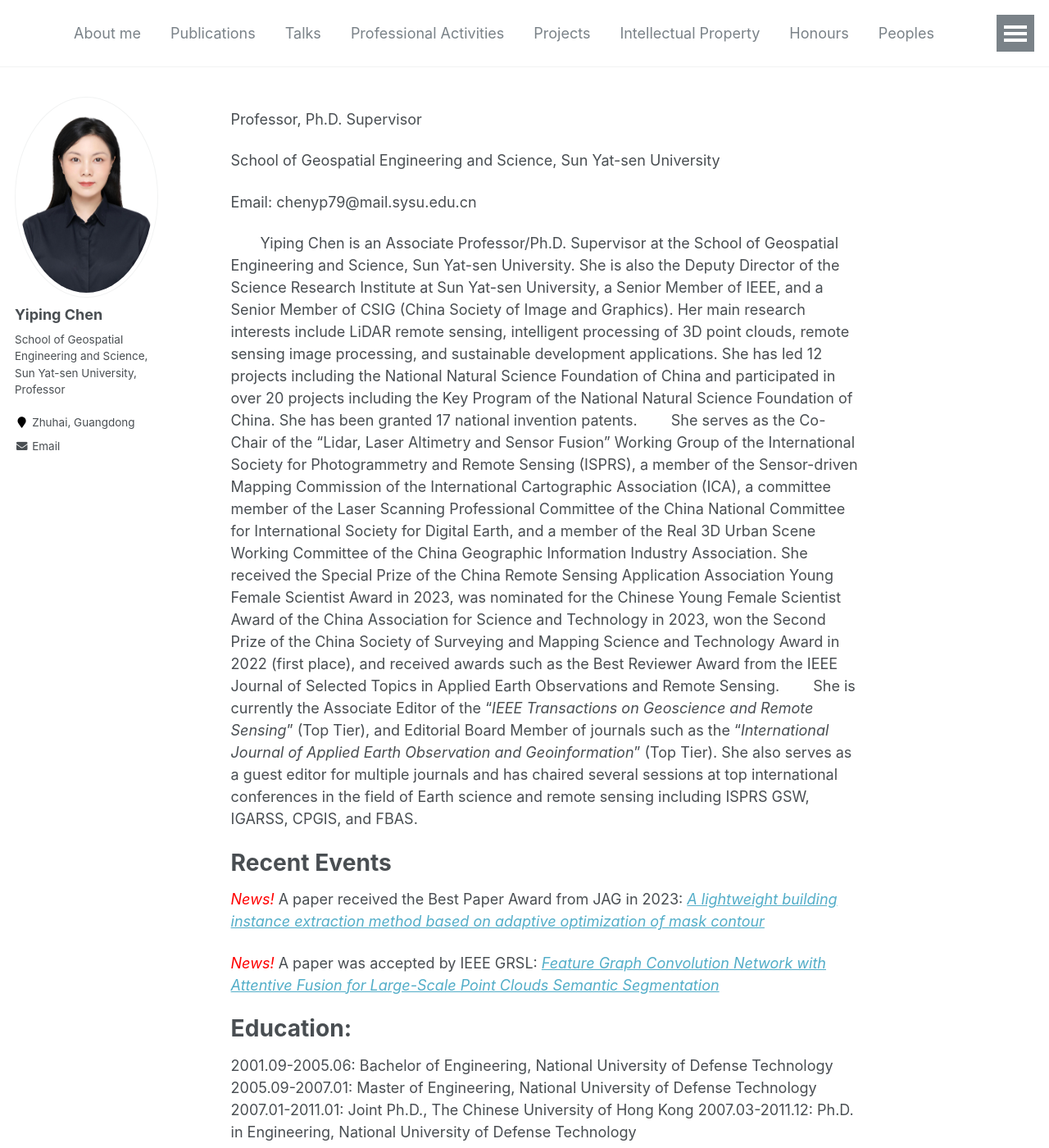
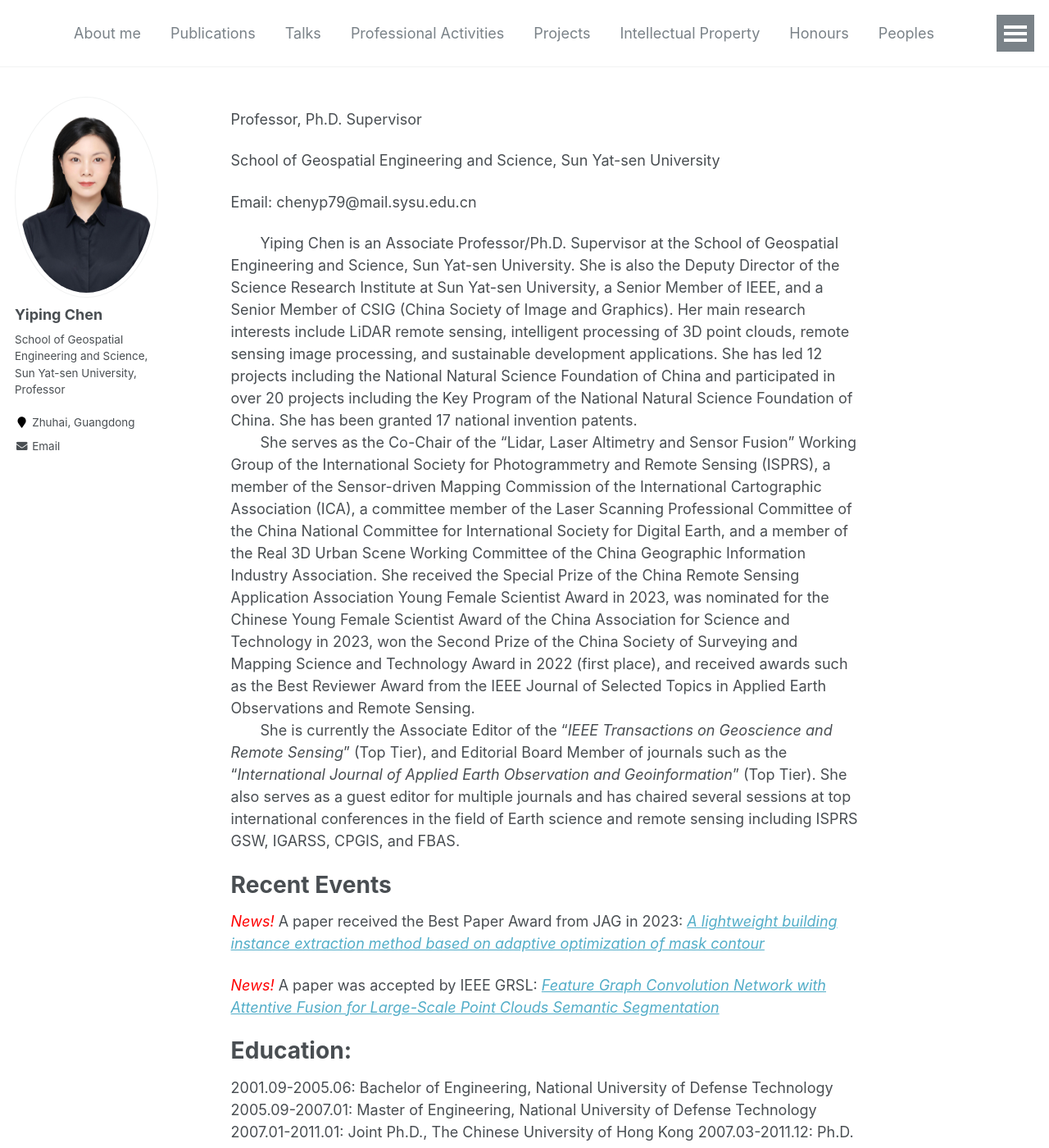
Before and after one commit to gorgeouseping/HomepageEn, a Jekyll site: the page built from _pages/about.md, in a window 1280 px wide and 1400 px high. Shown: the whole window at 82% size. Built offline with Jekyll 4.4.1, drawn with Linux system fonts in a browser that asks for light colours.

```diff
--- a/_pages/about.md
+++ b/_pages/about.md
@@ -14,8 +14,8 @@ School of Geospatial Engineering and Science, Sun Yat-sen University
 Email: chenyp79@mail.sysu.edu.cn
 
 &emsp;&emsp;Yiping Chen is an Associate Professor/Ph.D. Supervisor at the School of Geospatial Engineering and Science, Sun Yat-sen University. She is also the Deputy Director of the Science Research Institute at Sun Yat-sen University, a Senior Member of IEEE, and a Senior Member of CSIG (China Society of Image and Graphics). Her main research interests include LiDAR remote sensing, intelligent processing of 3D point clouds, remote sensing image processing, and sustainable development applications. She has led 12 projects including the National Natural Science Foundation of China and participated in over 20 projects including the Key Program of the National Natural Science Foundation of China. She has been granted 17 national invention patents.
-&emsp;&emsp;She serves as the Co-Chair of the "Lidar, Laser Altimetry and Sensor Fusion" Working Group of the International Society for Photogrammetry and Remote Sensing (ISPRS), a member of the Sensor-driven Mapping Commission of the International Cartographic Association (ICA), a committee member of the Laser Scanning Professional Committee of the China National Committee for International Society for Digital Earth, and a member of the Real 3D Urban Scene Working Committee of the China Geographic Information Industry Association. She received the Special Prize of the China Remote Sensing Application Association Young Female Scientist Award in 2023, was nominated for the Chinese Young Female Scientist Award of the China Association for Science and Technology in 2023, won the Second Prize of the China Society of Surveying and Mapping Science and Technology Award in 2022 (first place), and received awards such as the Best Reviewer Award from the IEEE Journal of Selected Topics in Applied Earth Observations and Remote Sensing.
-&emsp;&emsp;She is currently the Associate Editor of the "_IEEE Transactions on Geoscience and Remote Sensing_" (Top Tier), and Editorial Board Member of journals such as the "_International Journal of Applied Earth Observation and Geoinformation_" (Top Tier). She also serves as a guest editor for multiple journals and has chaired several sessions at top international conferences in the field of Earth science and remote sensing including ISPRS GSW, IGARSS, CPGIS, and FBAS.
+<br>&emsp;&emsp;She serves as the Co-Chair of the "Lidar, Laser Altimetry and Sensor Fusion" Working Group of the International Society for Photogrammetry and Remote Sensing (ISPRS), a member of the Sensor-driven Mapping Commission of the International Cartographic Association (ICA), a committee member of the Laser Scanning Professional Committee of the China National Committee for International Society for Digital Earth, and a member of the Real 3D Urban Scene Working Committee of the China Geographic Information Industry Association. She received the Special Prize of the China Remote Sensing Application Association Young Female Scientist Award in 2023, was nominated for the Chinese Young Female Scientist Award of the China Association for Science and Technology in 2023, won the Second Prize of the China Society of Surveying and Mapping Science and Technology Award in 2022 (first place), and received awards such as the Best Reviewer Award from the IEEE Journal of Selected Topics in Applied Earth Observations and Remote Sensing.
+<br>&emsp;&emsp;She is currently the Associate Editor of the "_IEEE Transactions on Geoscience and Remote Sensing_" (Top Tier), and Editorial Board Member of journals such as the "_International Journal of Applied Earth Observation and Geoinformation_" (Top Tier). She also serves as a guest editor for multiple journals and has chaired several sessions at top international conferences in the field of Earth science and remote sensing including ISPRS GSW, IGARSS, CPGIS, and FBAS.
 
 Recent Events
 ======
```
